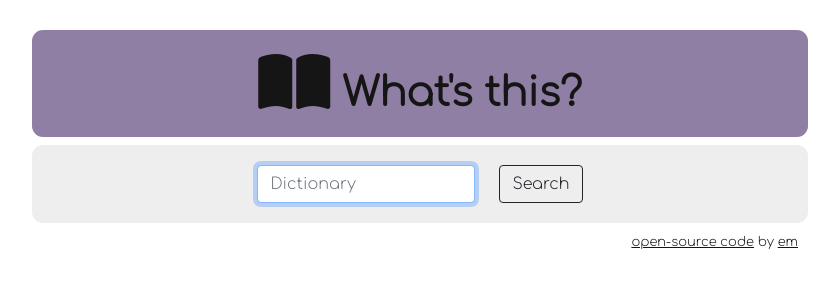
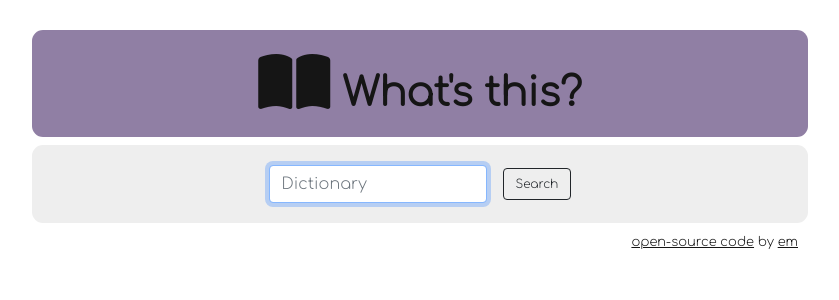
Before and after one commit to emslime/dictionary, a React (Create React App) app: page / in a window 1280 px wide. Shown: the top 300 px of the page, without its empty margins (220-1059 px from the left). Built offline with nearby package versions, Linux system fonts and the light colour scheme.

Commit message:
resized form

```diff
--- a/src/dictionary.css
+++ b/src/dictionary.css
@@ -0,0 +1,5 @@
+.btn {
+  font-size: 12px;
+  margin-top: 3px;
+  margin-left: -8px;
+}
```
